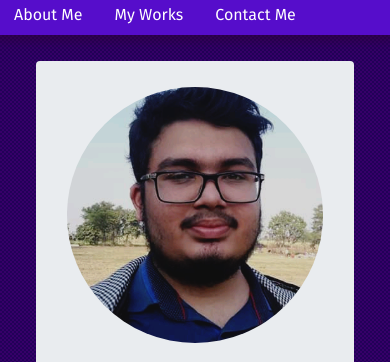
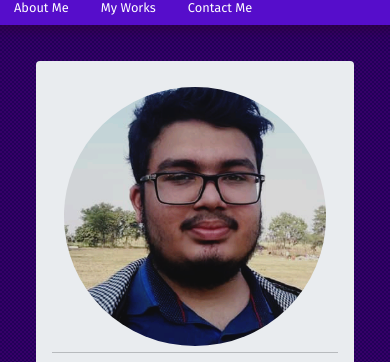
Before and after one commit to AnweshDahal/anweshdahal.github.io, a website: page index.html in a window 390 px wide. Shown: the part 45-407 px from the top of the page. Drawn offline with Linux system fonts and the light colour scheme.

Commit message:
makes apdaptions for small screens

```diff
--- a/index.html
+++ b/index.html
@@ -70,7 +70,8 @@
               <div class="frame-work text-muted">Node.js/ React.js/ Electron.js</div>
             </div>
           </div>
-          <img src="https://github-readme-stats.vercel.app/api/top-langs/?username=AnweshDahal&layout=compact" alt="">
+          <img src="https://github-readme-stats.vercel.app/api/top-langs/?username=AnweshDahal&layout=compact"
+            class="github-stat">
         </div>
       </div>
     </div>
--- a/src/style.scss
+++ b/src/style.scss
@@ -117,14 +117,22 @@ body {
 }
 
 @include media-breakpoint-down(md) {
+	.top-bar {
+		.brand {
+			font-size: 0.8rem;
+		}
+		.nav {
+			font-size: 0.8rem;
+		}
+	}
 	.intro-card {
 		margin-top: 90px;
 		.pic {
 			text-align: center;
 			img {
 				object-fit: cover;
-				width: 256px;
-				height: 256px;
+				width: 100%;
+				height: 100%;
 				border-radius: 50%;
 				margin: 10px auto;
 			}
@@ -141,5 +149,8 @@ body {
 				}
 			}
 		}
+		.github-stat {
+			display: none;
+		}
 	}
 }
```
Also changed, not shown: src/style.css.
